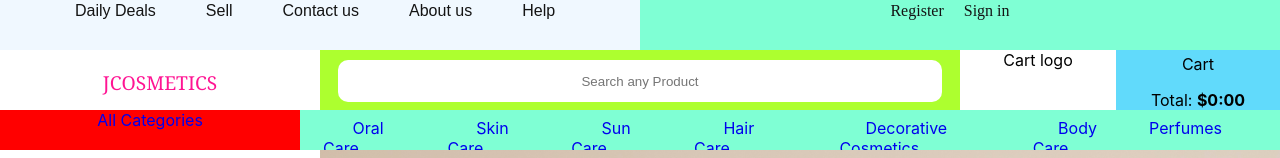
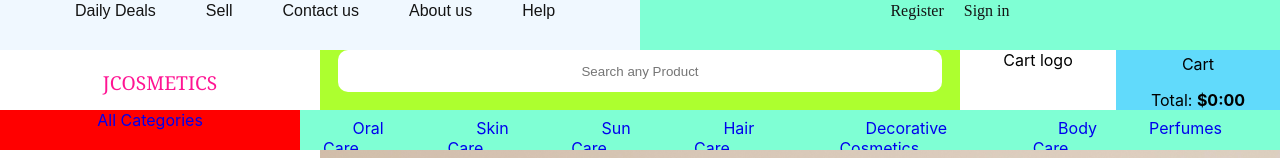
Before and after one commit to NtawuyirushintegePatrick/jcosmetics, a React (Create React App) app: page / in a window 1280 px wide. Shown: the top 158 px of the page. Built offline with nearby package versions, Linux system fonts and the light colour scheme.

Commit message:
working on categoris

```diff
--- a/src/App.css
+++ b/src/App.css
@@ -58,7 +58,7 @@
   width: 50%;
 }
 .search-landingPage input{
-  margin-top: 10px;
+  /* margin-top: 10px; */
   /* align-items: center; */
   height: 40px;
   width: 600px;
```
